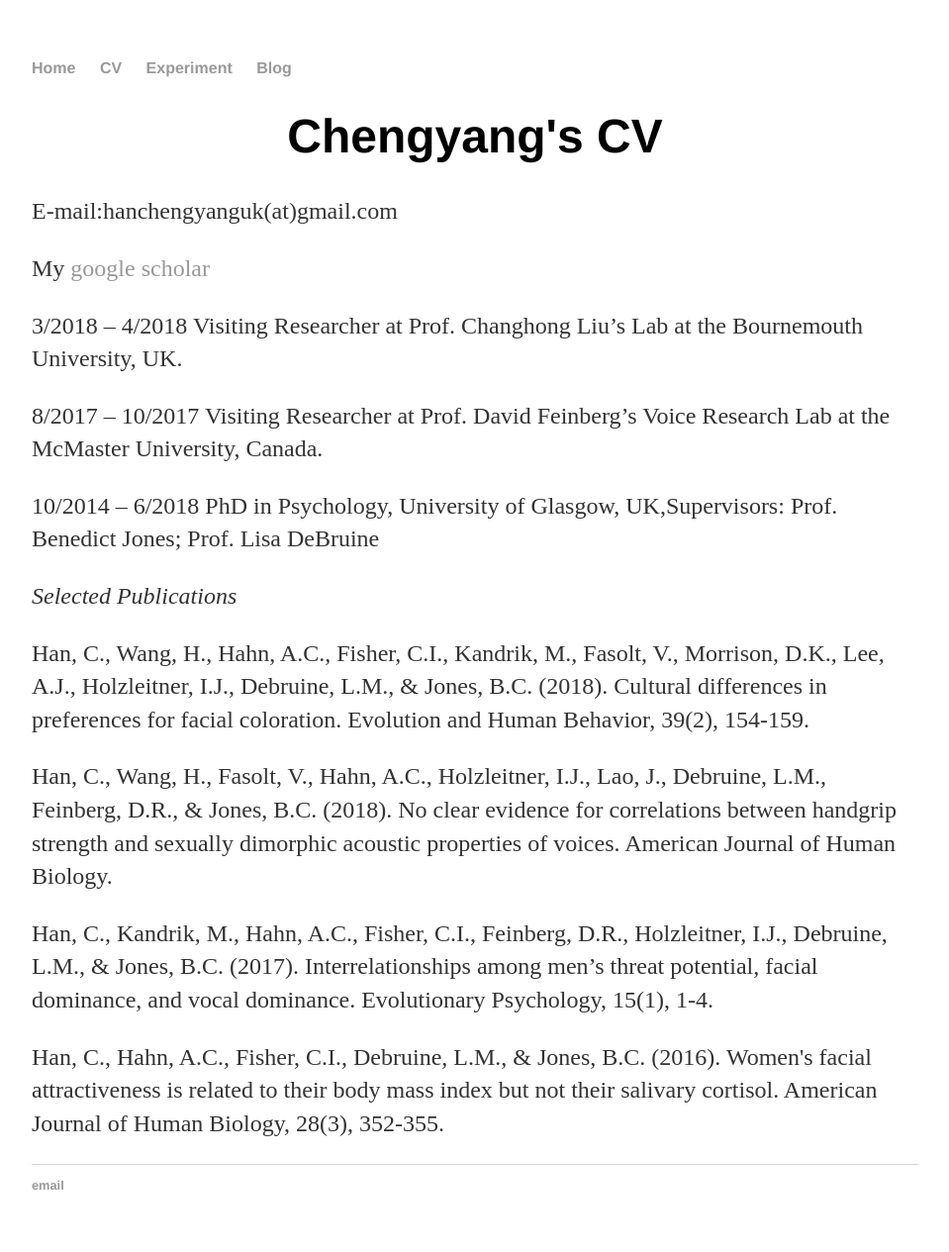
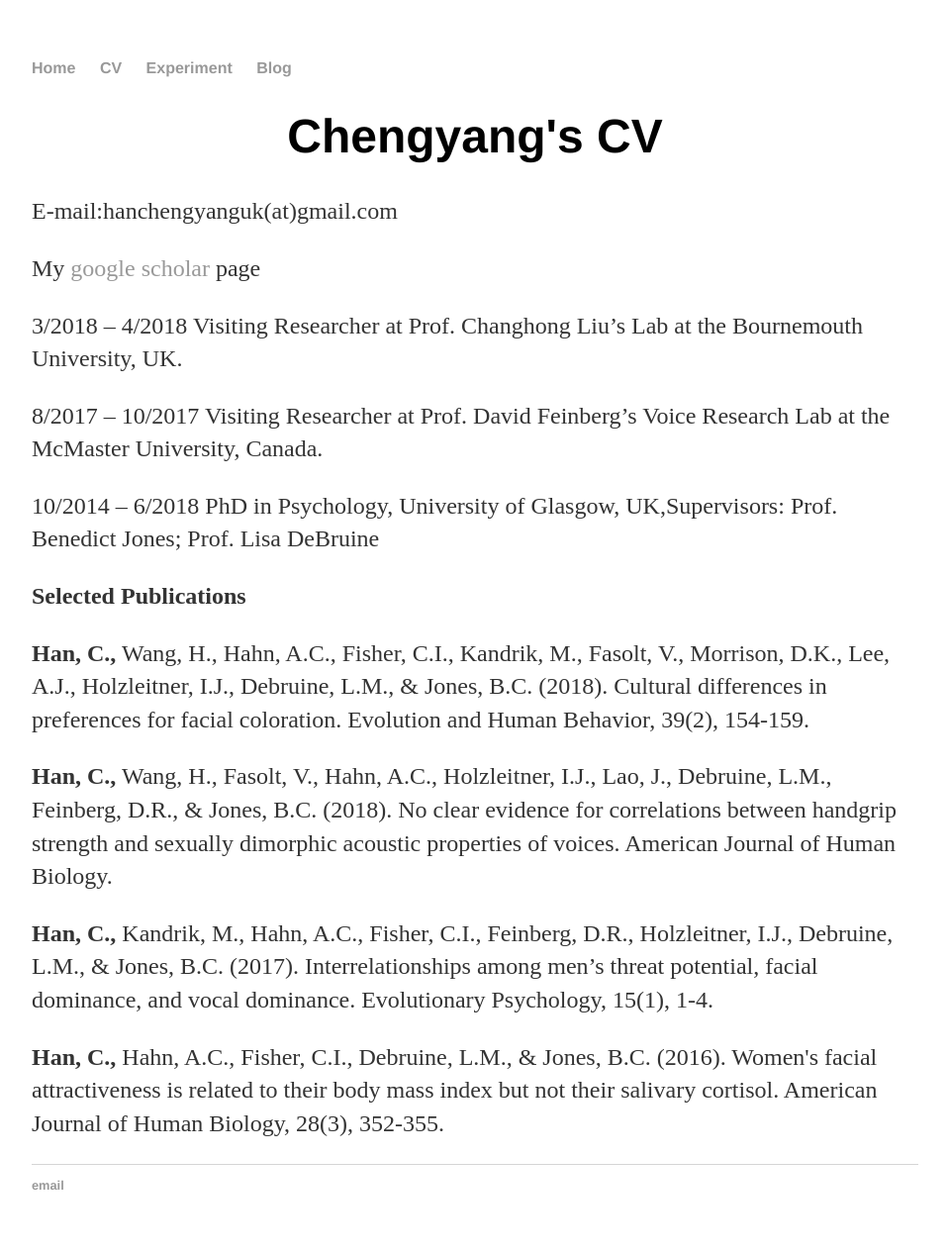
Before and after one commit to chengyanghan/chengyanghan.github.io, a Jekyll site: the page built from cv/index.html, in a window 1280 px wide. Shown: the whole page at 99% size, without its empty margins (160-1119 px from the left). Built offline with Jekyll 4.4.1, drawn with Linux system fonts in a browser that asks for light colours.

Commit message:
Update index.html

```diff
--- a/cv/index.html
+++ b/cv/index.html
@@ -4,16 +4,19 @@ title: Chengyang Han
 ---
 <div class="blurb">
 	<h1>Chengyang's CV</h1>
+
 	<p>E-mail:hanchengyanguk(at)gmail.com</a></p>
-	<p>My <a href="https://scholar.google.co.kr/citations?hl=zh-CN&user=B4ZGrONKx04C">google scholar</a></p>
+
+	<p>My <a href="https://scholar.google.co.kr/citations?hl=zh-CN&user=B4ZGrONKx04C">google scholar</a> page</p>
+
   <p>3/2018 – 4/2018	Visiting Researcher at Prof. Changhong Liu’s Lab at the Bournemouth University, UK.</p>
   <p>8/2017 – 10/2017	Visiting Researcher at Prof. David Feinberg’s Voice Research Lab at the McMaster University, Canada.</p>
   <p>10/2014 – 6/2018  PhD in Psychology, University of Glasgow, UK,Supervisors: Prof. Benedict Jones; Prof. Lisa DeBruine </p>
 
-  <p><em>Selected Publications</em></p>
+  <p><b>Selected Publications</b></p>
 
-  <p>Han, C., Wang, H., Hahn, A.C., Fisher, C.I., Kandrik, M., Fasolt, V., Morrison, D.K., Lee, A.J., Holzleitner, I.J., Debruine, L.M., & Jones, B.C. (2018). Cultural differences in preferences for facial coloration. Evolution and Human Behavior, 39(2), 154-159.</p>
-  <p>Han, C., Wang, H., Fasolt, V., Hahn, A.C., Holzleitner, I.J., Lao, J., Debruine, L.M., Feinberg, D.R., & Jones, B.C. (2018). No clear evidence for correlations between handgrip strength and sexually dimorphic acoustic properties of voices. American Journal of Human Biology.</p>
-  <p>Han, C., Kandrik, M., Hahn, A.C., Fisher, C.I., Feinberg, D.R., Holzleitner, I.J., Debruine, L.M., & Jones, B.C. (2017). Interrelationships among men’s threat potential, facial dominance, and vocal dominance. Evolutionary Psychology, 15(1), 1-4.</p>
-  <p>Han, C., Hahn, A.C., Fisher, C.I., Debruine, L.M., & Jones, B.C. (2016). Women's facial attractiveness is related to their body mass index but not their salivary cortisol. American Journal of Human Biology, 28(3), 352-355.</p>
+  <p><b>Han, C.,</b> Wang, H., Hahn, A.C., Fisher, C.I., Kandrik, M., Fasolt, V., Morrison, D.K., Lee, A.J., Holzleitner, I.J., Debruine, L.M., & Jones, B.C. (2018). Cultural differences in preferences for facial coloration. Evolution and Human Behavior, 39(2), 154-159.</p>
+  <p><b>Han, C.,</b> Wang, H., Fasolt, V., Hahn, A.C., Holzleitner, I.J., Lao, J., Debruine, L.M., Feinberg, D.R., & Jones, B.C. (2018). No clear evidence for correlations between handgrip strength and sexually dimorphic acoustic properties of voices. American Journal of Human Biology.</p>
+  <p><b>Han, C.,</b> Kandrik, M., Hahn, A.C., Fisher, C.I., Feinberg, D.R., Holzleitner, I.J., Debruine, L.M., & Jones, B.C. (2017). Interrelationships among men’s threat potential, facial dominance, and vocal dominance. Evolutionary Psychology, 15(1), 1-4.</p>
+  <p><b>Han, C.,</b> Hahn, A.C., Fisher, C.I., Debruine, L.M., & Jones, B.C. (2016). Women's facial attractiveness is related to their body mass index but not their salivary cortisol. American Journal of Human Biology, 28(3), 352-355.</p>
 </div><!-- /.blurb -->
```
